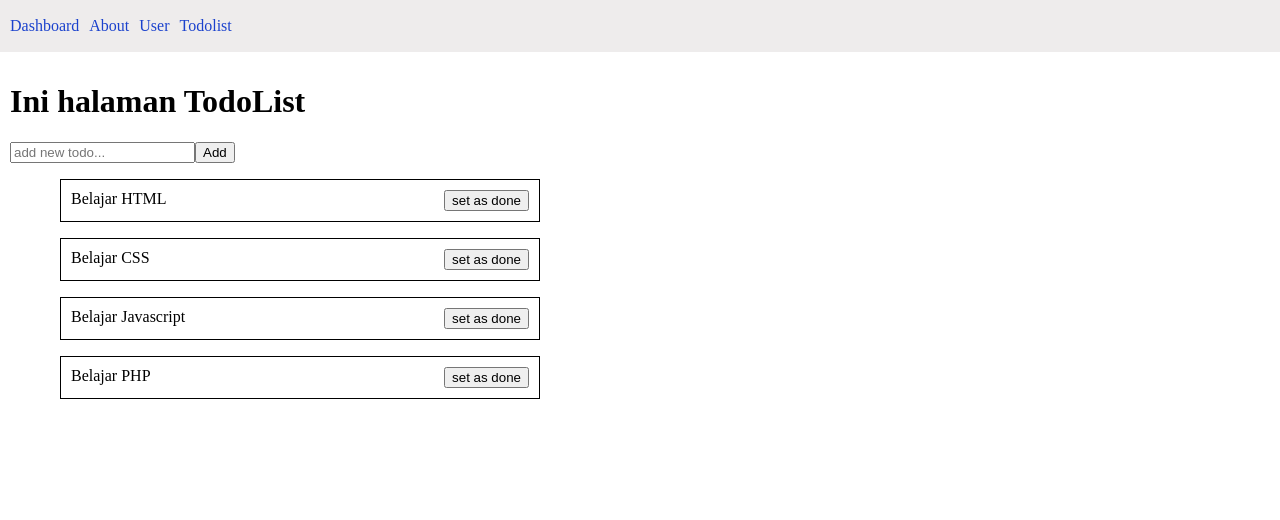
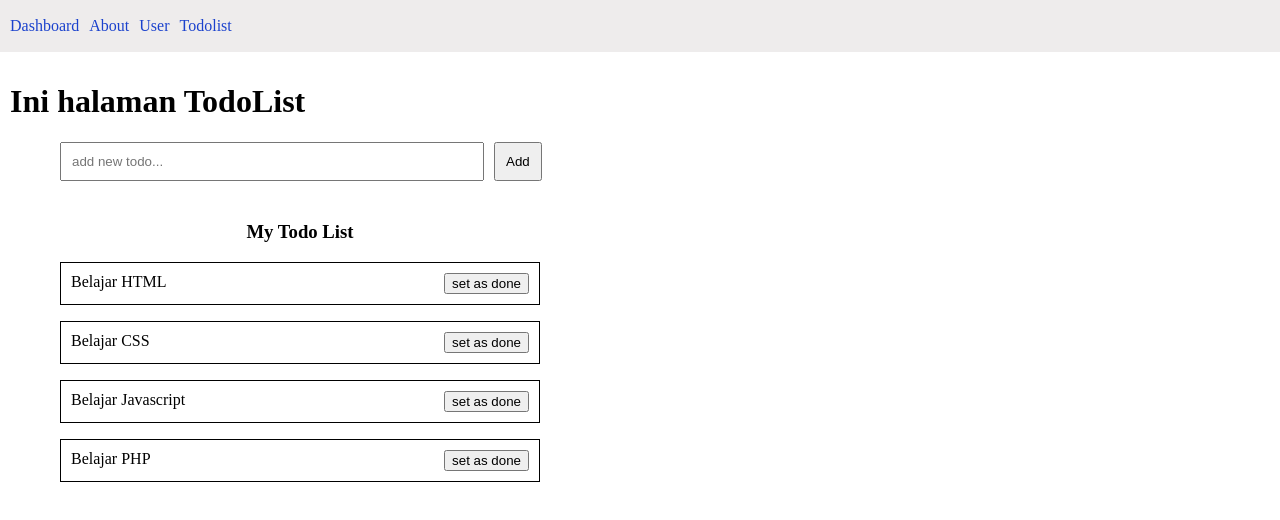
Before and after one commit to komarnetwork/vue3, a Vue app in the folder vue-project/: page /todolist in a window 1280 px wide. Shown: the top 520 px of the page. Built offline with nearby package versions, Linux system fonts and the light colour scheme.

Commit message:
todolist basic styling

```diff
--- a/vue-project/src/views/TodoList.vue
+++ b/vue-project/src/views/TodoList.vue
@@ -5,6 +5,10 @@
     <input type="text" v-model="newTodo" placeholder="add new todo...">
     <input type="submit" value="Add">
   </form>
+
+  <div class="title">
+    <h3>My Todo List</h3>
+  </div>
 
   <ul v-for="(list, index) in todoStore.todoList">
     <li>
@@ -18,6 +22,21 @@
 </template>
 
 <style scoped>
+form {
+  width: 500px;
+  padding-inline-start: 40px;
+  margin-bottom: 40px;
+}
+
+form input {
+  padding: 10px;
+}
+
+form input:first-child {
+  width: 80%;
+  margin: 0px 10px;
+}
+
 ul {
   list-style: none;
   width: 500px;
@@ -29,6 +48,15 @@ li {
   padding: 10px;
   display: flex;
   justify-content: space-between;
+}
+
+.title {
+  width: 500px;
+  padding-inline-start: 40px;
+}
+
+.title h3 {
+  text-align: center;
 }
 </style>
 
```
